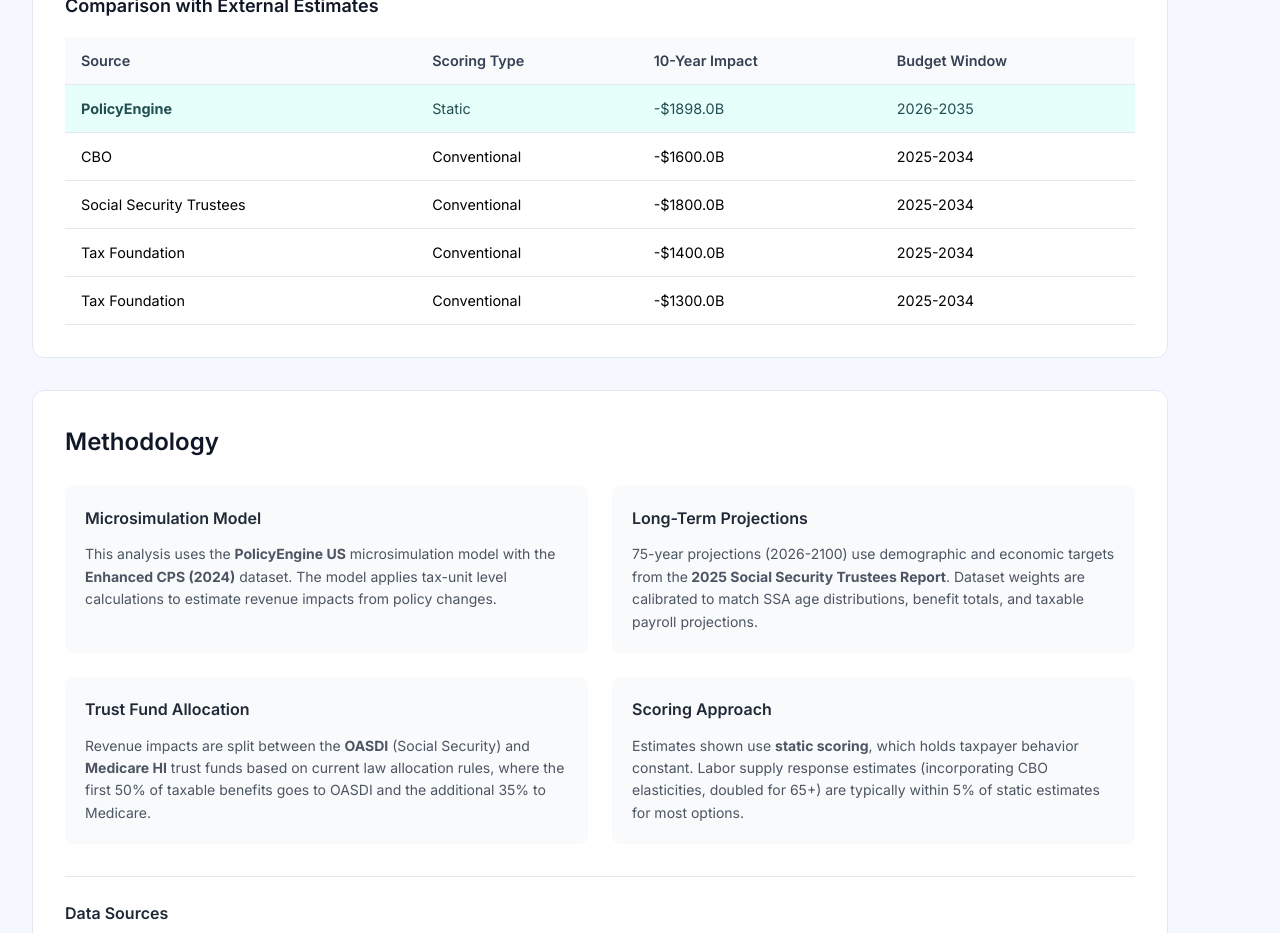
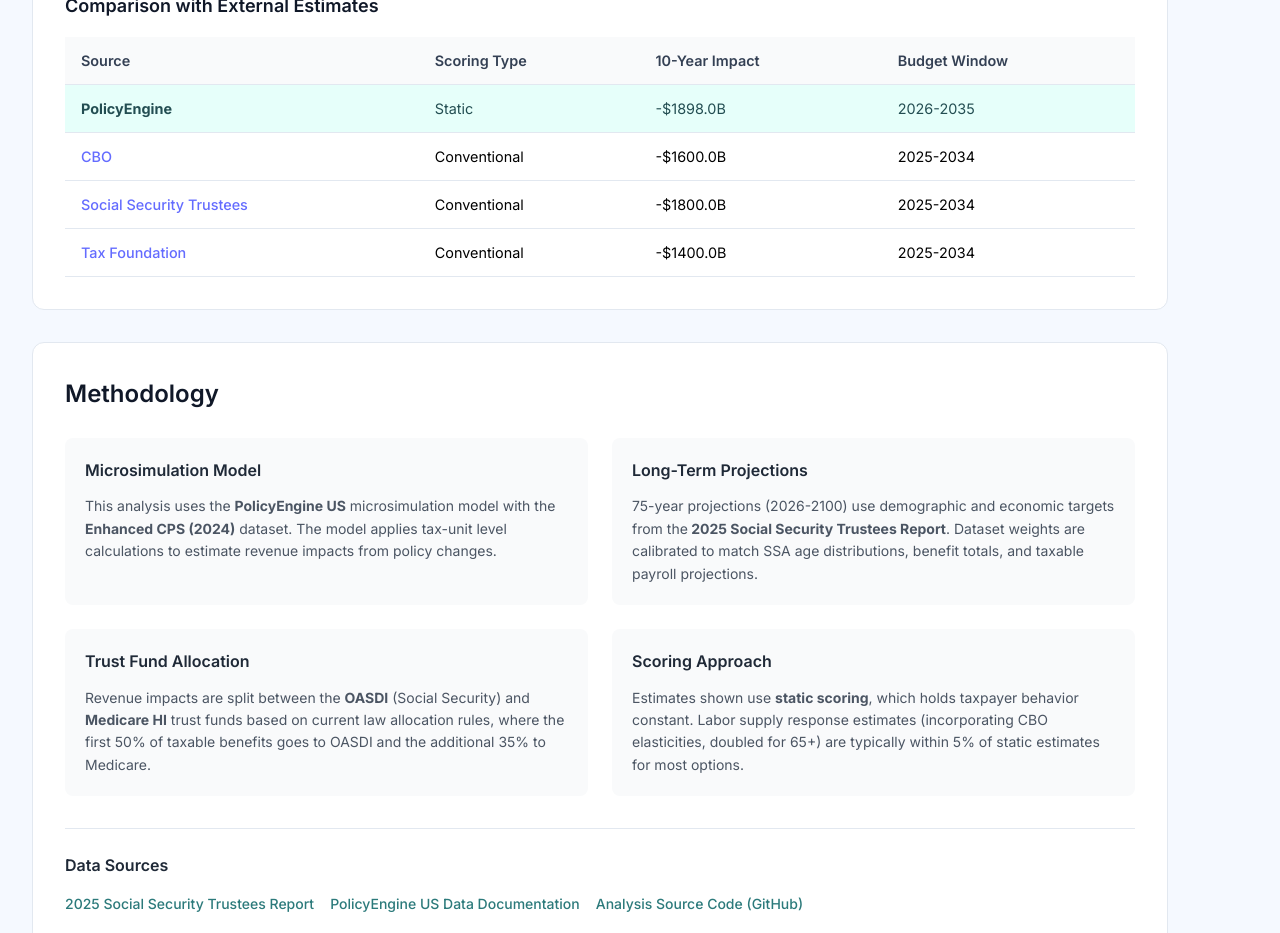
Before and after one commit to PolicyEngine/crfb-tob-impacts, a React (Vite) app in the folder dashboard/: page / in a window 1280 px wide. Shown: the part 1040-1973 px from the top of the page. Built offline with nearby package versions, Linux system fonts and the light colour scheme.

Commit message:
remove duplicate

```diff
--- a/dashboard/src/components/ComparisonTable.tsx
+++ b/dashboard/src/components/ComparisonTable.tsx
@@ -40,7 +40,11 @@
           </tr>
           {externalEstimates.map((est, idx) => (
             <tr key={idx}>
-              <td>{est.source}</td>
+              <td>
+                <a href={est.url} target="_blank" rel="noopener noreferrer">
+                  {est.source}
+                </a>
+              </td>
               <td>{est.scoringType}</td>
               <td>{formatCurrency(est.tenYearImpact)}</td>
               <td>{est.budgetWindow}</td>
--- a/dashboard/src/types.ts
+++ b/dashboard/src/types.ts
@@ -98,17 +98,16 @@
   scoringType: string
   tenYearImpact: number
   budgetWindow: string
-  citation: string
+  url: string
 }
 
 export const EXTERNAL_ESTIMATES: Record<string, ExternalEstimate[]> = {
   option1: [
-    { source: 'CBO', scoringType: 'Conventional', tenYearImpact: -1600, budgetWindow: '2025-2034', citation: 'cbo2024options' },
-    { source: 'Social Security Trustees', scoringType: 'Conventional', tenYearImpact: -1800, budgetWindow: '2025-2034', citation: 'ssa2024trustees' },
-    { source: 'Tax Foundation', scoringType: 'Conventional', tenYearImpact: -1400, budgetWindow: '2025-2034', citation: 'taxfoundation2024trump' },
-    { source: 'Tax Foundation', scoringType: 'Conventional', tenYearImpact: -1300, budgetWindow: '2025-2034', citation: 'taxfoundation2024trump' },
+    { source: 'CBO', scoringType: 'Conventional', tenYearImpact: -1600, budgetWindow: '2025-2034', url: 'https://www.cbo.gov/budget-options/56856' },
+    { source: 'Social Security Trustees', scoringType: 'Conventional', tenYearImpact: -1800, budgetWindow: '2025-2034', url: 'https://www.ssa.gov/OACT/TR/2024/' },
+    { source: 'Tax Foundation', scoringType: 'Conventional', tenYearImpact: -1400, budgetWindow: '2025-2034', url: 'https://taxfoundation.org/blog/trump-social-security-tax/' },
   ],
   option7: [
-    { source: 'JCT', scoringType: 'Conventional', tenYearImpact: 66.3, budgetWindow: 'FY 2025-2034', citation: 'jct2025bonus' },
+    { source: 'JCT', scoringType: 'Conventional', tenYearImpact: 66.3, budgetWindow: 'FY 2025-2034', url: 'https://www.jct.gov/publications/2025/jcx-26-25r/' },
   ],
 }
```
